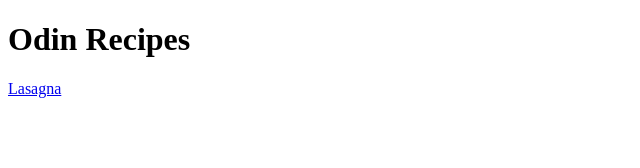
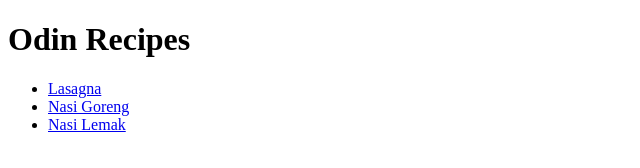
Before and after one commit to Dankyd/odin-recipes, a plain HTML site: page index.html in a window 1280 px wide. Shown: the whole page, without its empty margins (0-640 px from the left). Drawn offline with Linux system fonts and the light colour scheme.

Commit message:
Add links to more recipes and tweaks for better readability

```diff
--- a/index.html
+++ b/index.html
@@ -5,7 +5,11 @@
     <title>Odin Recipes</title>
 </head>
 <body>
-    <p><h1>Odin Recipes</h1></p>
-    <p><a href="./recipes/lasagna.html">Lasagna</a></p>
+    <h1>Odin Recipes</h1>
+    <ul>
+        <li><a href="./recipes/lasagna.html">Lasagna</a></li>
+        <li><a href="./recipes/nasigoreng.html">Nasi Goreng</a></li>
+        <li><a href="./recipes/nasilemak.html">Nasi Lemak</a></li>
+    </ul>
 </body>
 </html>
```
